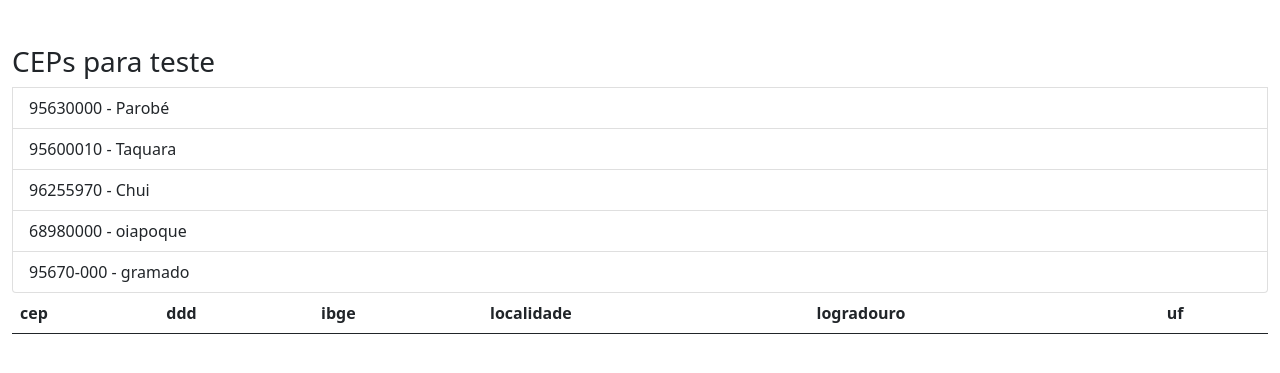
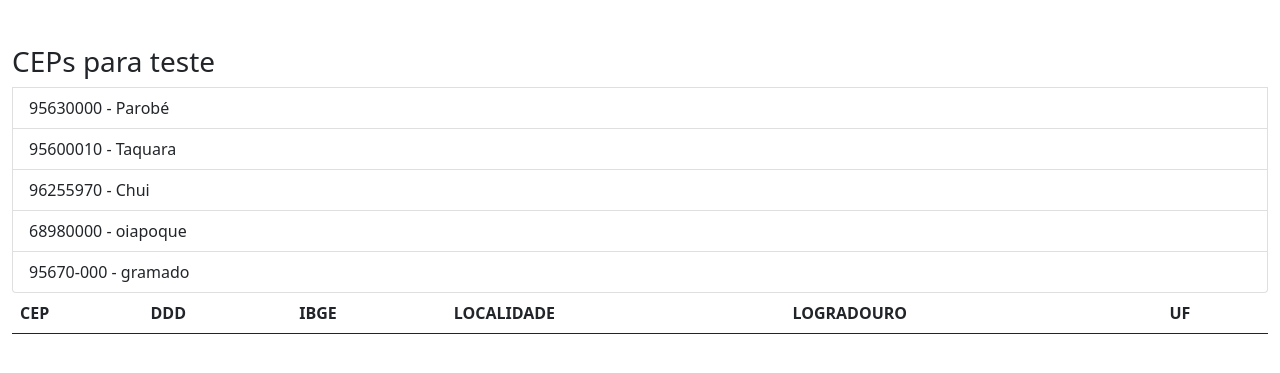
Before and after one commit to kauederp/first-api-interaction, a plain HTML site: page index.html in a window 1280 px wide. Shown: the part 127-500 px from the top of the page. Drawn offline with nearby package versions, Linux system fonts and the light colour scheme.

Commit message:
Update index.html

```diff
--- a/index.html
+++ b/index.html
@@ -7,6 +7,11 @@
     <title>teste de API</title>
     <link href="https://cdn.jsdelivr.net/npm/bootstrap@5.0.2/dist/css/bootstrap.min.css" rel="stylesheet" integrity="sha384-EVSTQN3/azprG1Anm3QDgpJLIm9Nao0Yz1ztcQTwFspd3yD65VohhpuuCOmLASjC" crossorigin="anonymous">
     <link rel="stylesheet" href="https://cdn.jsdelivr.net/npm/bootstrap-icons@1.5.0/font/bootstrap-icons.css">
+    <style>
+        th{
+            text-transform:uppercase;
+        }
+    </style>
 </head>
 <body class="container-fluid">
     <div id="app" class="row mt-5">
```
